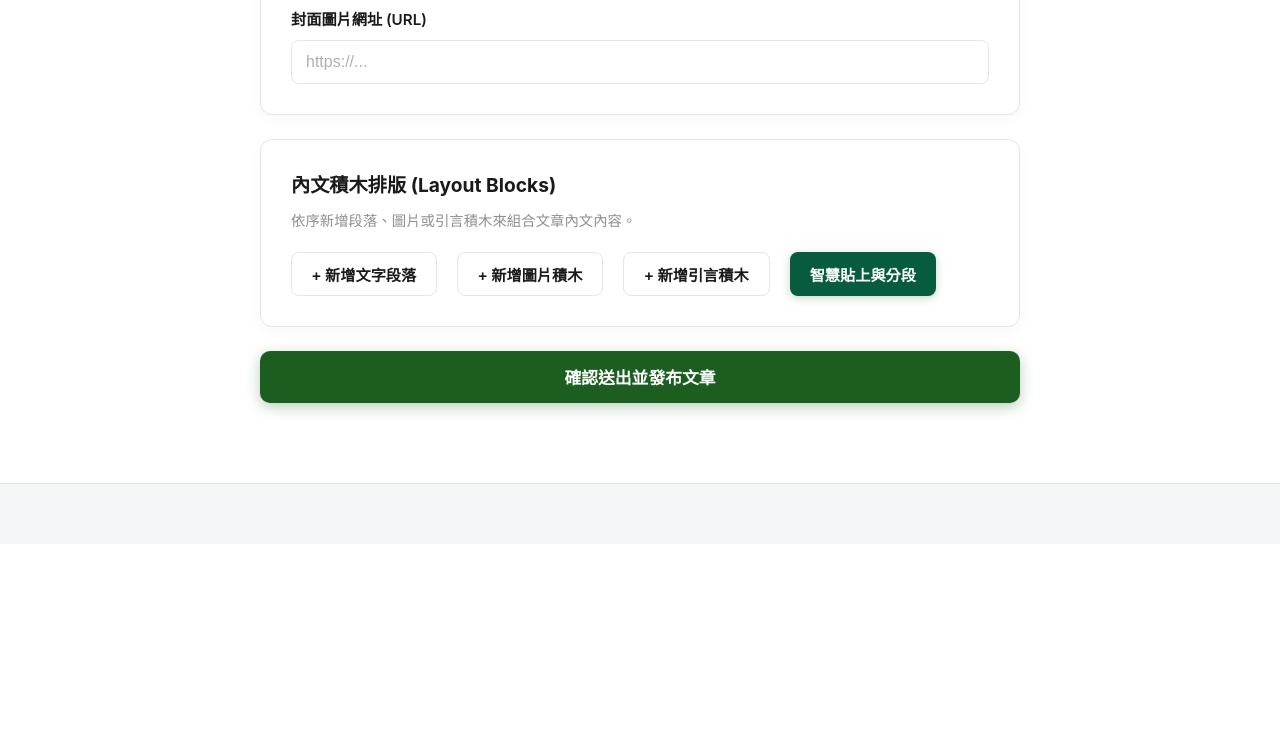
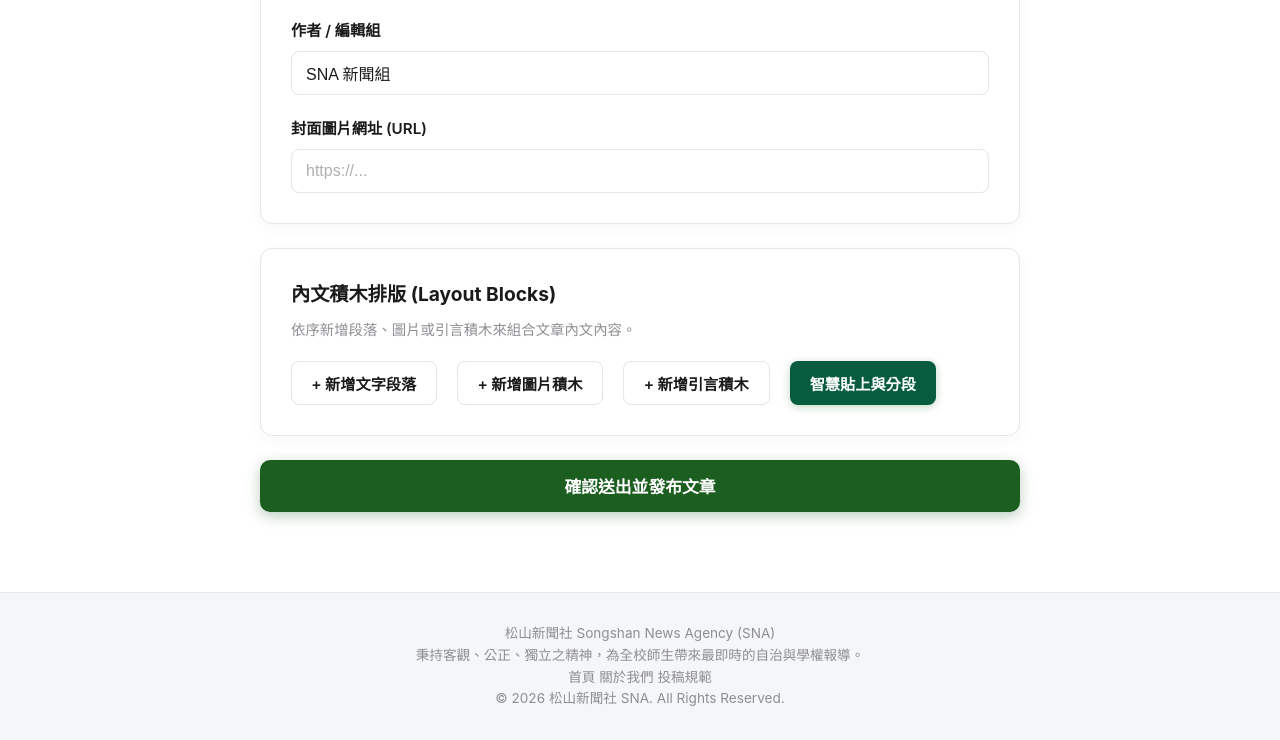
Before and after one commit to snanews/sna, a plain HTML site: page admin/index.html in a window 1280 px wide. Shown: the part 588-1328 px from the top of the page. Before the commit the page ends 1132 px from the top, so only its background shows below. Drawn offline with Linux system fonts and the light colour scheme; no server answers.

Commit message:
Update index.html

```diff
--- a/admin/index.html
+++ b/admin/index.html
@@ -103,7 +103,7 @@
   <!-- 頁尾容器 -->
   <footer id="site-footer-container" class="site-footer"></footer>
 
-  <script src="admin/admin.js"></script>
+  <script src="admin.js"></script>
 </body>
 
 </html>
```
